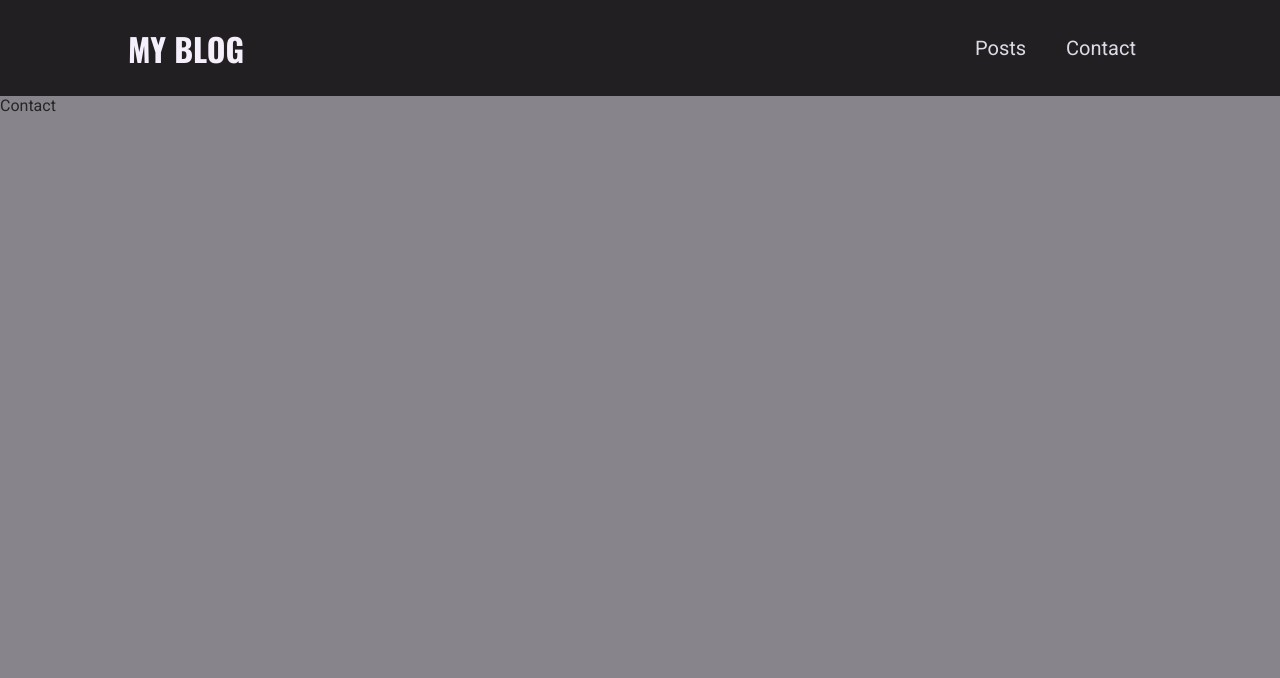
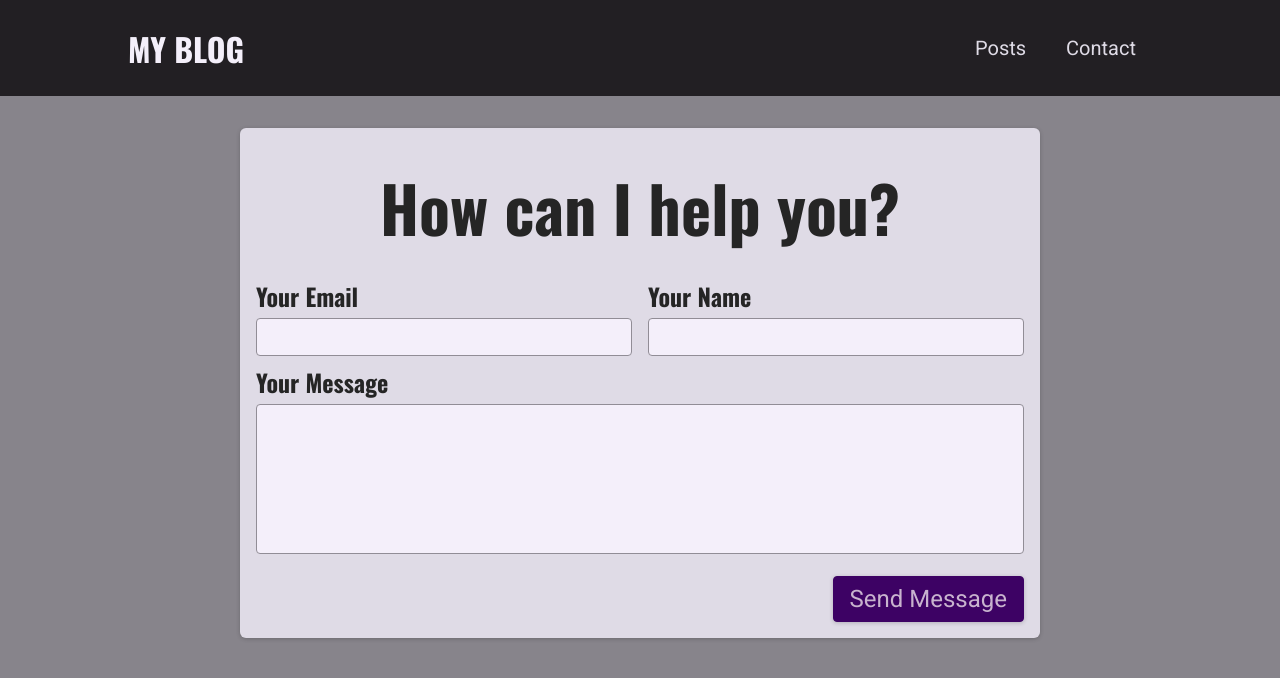
Before and after one commit to eXvimmer/next_js_practical_guide, a Next.js app in the folder 09_blog_project/: page /contact in a window 1280 px wide. Shown: the top 678 px of the page. Built offline with nearby package versions, Linux system fonts and the light colour scheme.

Commit message:
09: send data from client to the api route.

```diff
--- /dev/null
+++ b/09_blog_project/src/components/contact/contact-form.module.css
@@ -0,0 +1,73 @@
+.contact {
+  margin: var(--size-8) auto;
+  border-radius: 6px;
+  background-color: var(--color-grey-100);
+  width: 90%;
+  max-width: 50rem;
+  padding: var(--size-4);
+  box-shadow: 0 1px 4px rgba(0, 0, 0, 0.2);
+  font-size: var(--size-6);
+}
+
+.contact h1 {
+  font-size: var(--size-8);
+  margin: var(--size-4) 0;
+  text-align: left;
+}
+
+.form label {
+  display: block;
+  font-family: 'Oswald', sans-serif;
+  font-weight: bold;
+  margin: var(--size-2) 0 var(--size-1) 0;
+}
+
+.form input,
+.form textarea {
+  font: inherit;
+  padding: var(--size-1);
+  border-radius: 4px;
+  width: 100%;
+  border: 1px solid var(--color-grey-400);
+  background-color: var(--color-grey-50);
+  resize: none;
+}
+
+.controls {
+  display: flex;
+  column-gap: 1rem;
+  flex-wrap: wrap;
+}
+
+.control {
+  flex: 1;
+  min-width: 10rem;
+}
+
+.actions {
+  margin-top: var(--size-4);
+  text-align: right;
+}
+
+.form button {
+  font: inherit;
+  cursor: pointer;
+  background-color: var(--color-primary-700);
+  border: 1px solid var(--color-primary-700);
+  padding: var(--size-2) var(--size-4);
+  border-radius: 4px;
+  color: var(--color-primary-50);
+  box-shadow: 0 1px 4px rgba(0, 0, 0, 0.2);
+}
+
+.form button:hover {
+  background-color: var(--color-primary-500);
+  border-color: var(--color-primary-500);
+}
+
+@media (min-width: 768px) {
+  .contact h1 {
+    font-size: var(--size-16);
+    text-align: center;
+  }
+}
--- /dev/null
+++ b/09_blog_project/src/components/contact/contact-form.tsx
@@ -0,0 +1,68 @@
+import { useState, FormEventHandler } from "react";
+import styles from "./contact-form.module.css";
+
+function ContactForm() {
+  const [enteredEmail, setEnteredEmail] = useState("");
+  const [enteredName, setEnteredName] = useState("");
+  const [enteredMessage, setEnteredMessage] = useState("");
+
+  const sendMessageHandler: FormEventHandler<HTMLFormElement> = (event) => {
+    event.preventDefault();
+    fetch("/api/contact", {
+      method: "POST",
+      body: JSON.stringify({
+        email: enteredEmail,
+        name: enteredName,
+        message: enteredMessage,
+      }),
+      headers: {
+        "Content-Type": "application/json",
+      },
+    });
+  };
+
+  return (
+    <section className={styles.contact}>
+      <h1>How can I help you?</h1>
+      <form className={styles.form} onSubmit={sendMessageHandler}>
+        <div className={styles.controls}>
+          <div className={styles.control}>
+            <label htmlFor="email">Your Email</label>
+            <input
+              type="email"
+              id="email"
+              required
+              value={enteredEmail}
+              onChange={(event) => setEnteredEmail(event.target.value)}
+            />
+          </div>
+          <div className={styles.control}>
+            <label htmlFor="name">Your Name</label>
+            <input
+              type="text"
+              id="name"
+              required
+              value={enteredName}
+              onChange={(event) => setEnteredName(event.target.value)}
+            />
+          </div>
+        </div>
+        <div className={styles.control}>
+          <label htmlFor="message">Your Message</label>
+          <textarea
+            id="message"
+            rows={5}
+            required
+            value={enteredMessage}
+            onChange={(event) => setEnteredMessage(event.target.value)}
+          />
+        </div>
+        <div className={styles.actions}>
+          <button>Send Message</button>
+        </div>
+      </form>
+    </section>
+  );
+}
+
+export default ContactForm;
--- /dev/null
+++ b/09_blog_project/src/pages/api/contact.ts
@@ -0,0 +1,42 @@
+import { NextApiRequest, NextApiResponse } from "next";
+
+export default function handler(req: NextApiRequest, res: NextApiResponse) {
+  switch (req.method) {
+    case "POST":
+      {
+        const { email, name, message }: Record<string, string> = req.body;
+        if (
+          !email ||
+          !name ||
+          !message ||
+          !email.includes("@") ||
+          name.trim() === "" ||
+          message.trim() === ""
+        ) {
+          res.status(422).json({
+            success: false,
+            message: "invalid input",
+            data: null,
+          });
+          return;
+        }
+        // TODO: store data in database
+        const newMessage = { email, name, message };
+        console.log(newMessage);
+        res.status(201).json({
+          success: true,
+          message: "message stored successfully",
+          data: newMessage,
+        });
+      }
+      break;
+
+    default: {
+      res.status(405).json({
+        success: false,
+        message: "method not allowed",
+        data: null,
+      });
+    }
+  }
+}
--- a/09_blog_project/src/pages/api/hello.ts
+++ /dev/null
@@ -1,13 +0,0 @@
-// Next.js API route support: https://nextjs.org/docs/api-routes/introduction
-import type { NextApiRequest, NextApiResponse } from 'next'
-
-type Data = {
-  name: string
-}
-
-export default function handler(
-  req: NextApiRequest,
-  res: NextApiResponse<Data>
-) {
-  res.status(200).json({ name: 'John Doe' })
-}
--- a/09_blog_project/src/pages/contact.tsx
+++ b/09_blog_project/src/pages/contact.tsx
@@ -1,5 +1,7 @@
+import ContactForm from "@/components/contact/contact-form";
+
 function Contact() {
-  return <div>Contact</div>;
+  return <ContactForm />;
 }
 
 export default Contact;
```
